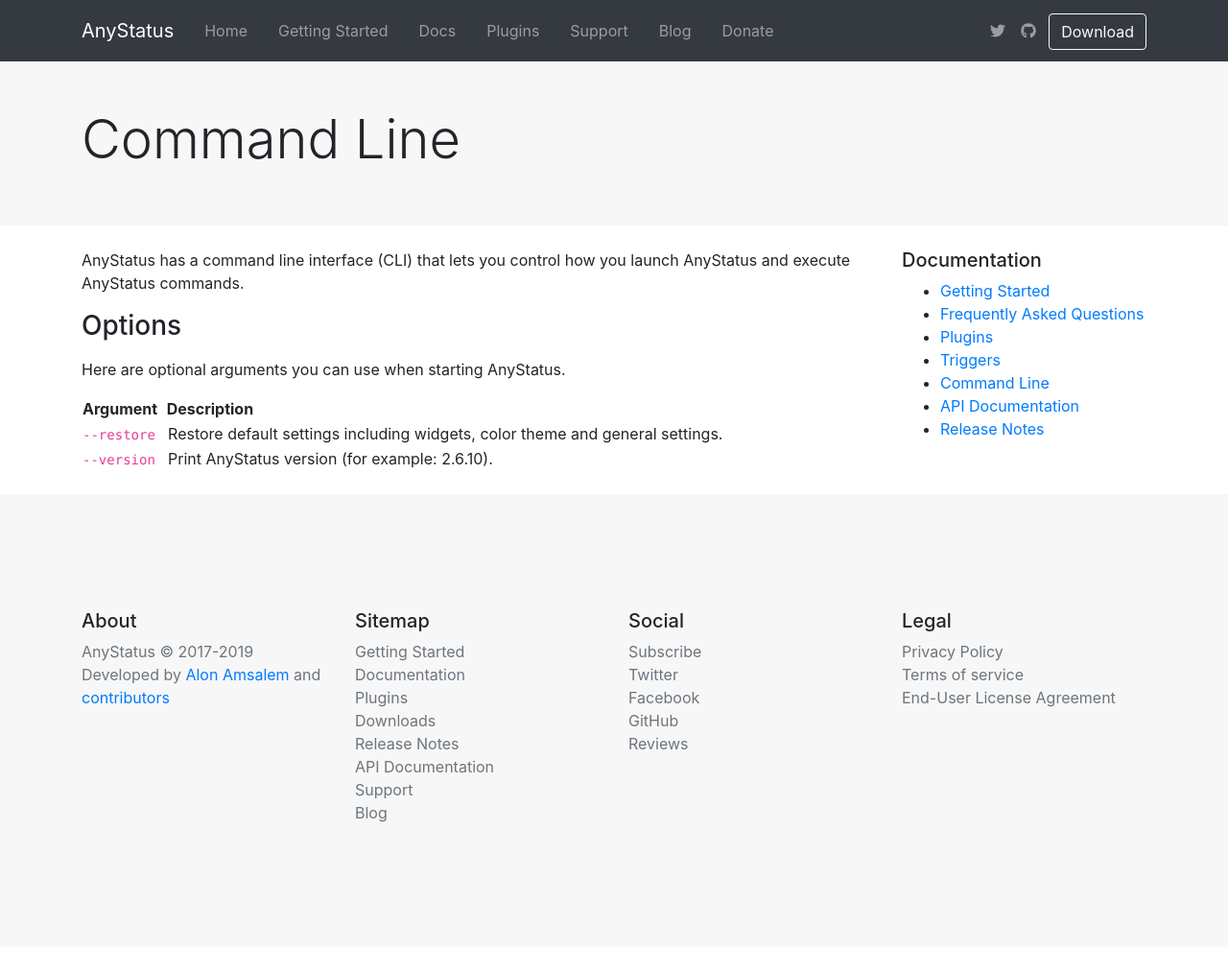
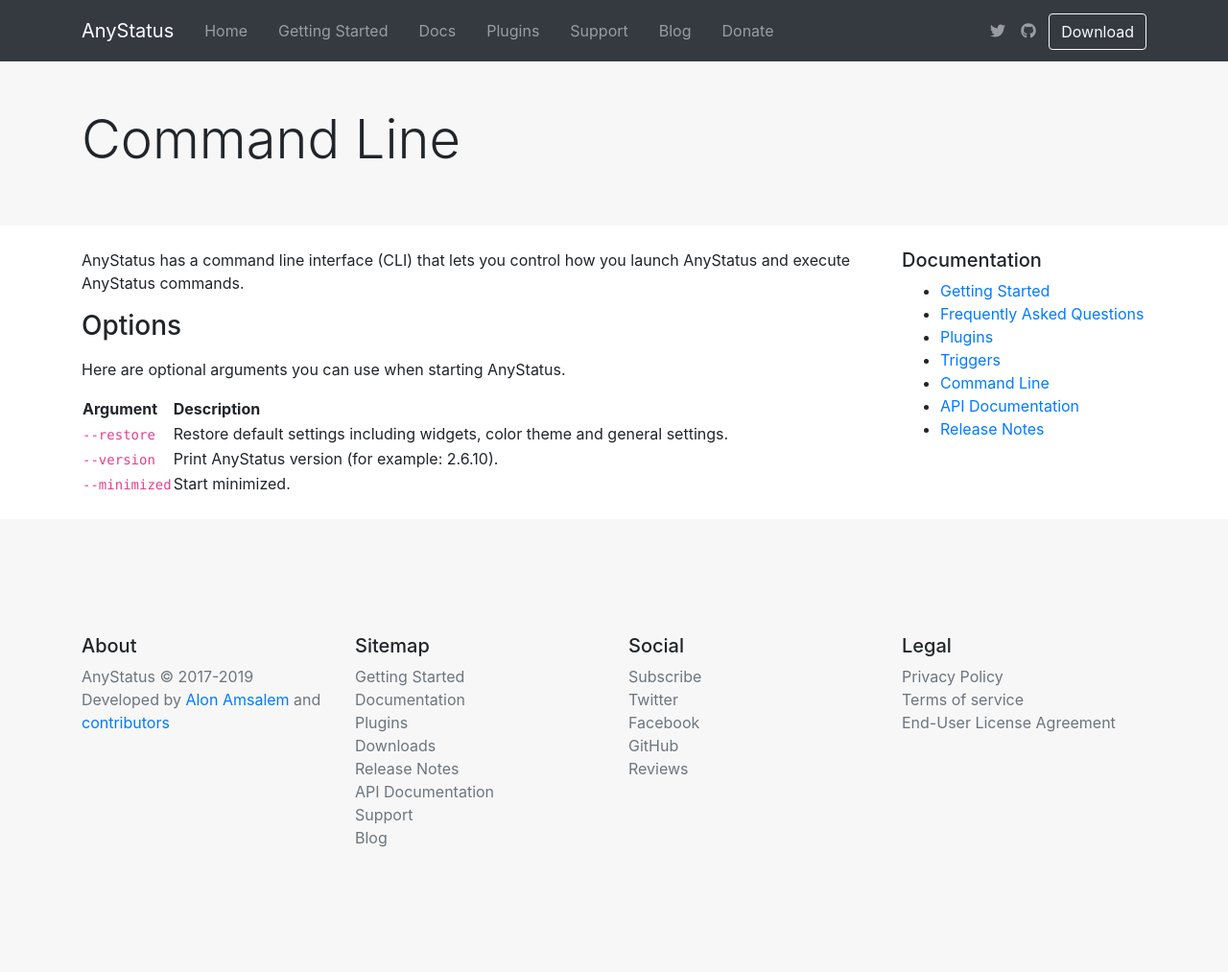
Before and after one commit to AnyStatus/anystatus.github.io, a Jekyll site: the page built from docs/command-line.md, in a window 1280 px wide. Shown: the whole page at 96% size. Built offline with Jekyll 4.4.1, drawn with Linux system fonts in a browser that asks for light colours; comment, search, counter and statistics services are not loaded; before the commit the page ends 987 px from its top, so only the background shows below that.

Commit message:
Update command-line.md

```diff
--- a/docs/command-line.md
+++ b/docs/command-line.md
@@ -9,7 +9,8 @@
 
 Here are optional arguments you can use when starting AnyStatus.
 
-|Argument|&nbsp;&nbsp;Description|
+|Argument|Description|
 |---|---|
-|`--restore`|&nbsp;&nbsp;Restore default settings including widgets, color theme and general settings.|
-|`--version`|&nbsp;&nbsp;Print AnyStatus version (for example: 2.6.10).|
+|`--restore`|Restore default settings including widgets, color theme and general settings.|
+|`--version`|Print AnyStatus version (for example: 2.6.10).|
+|`--minimized`|Start minimized.|
```
